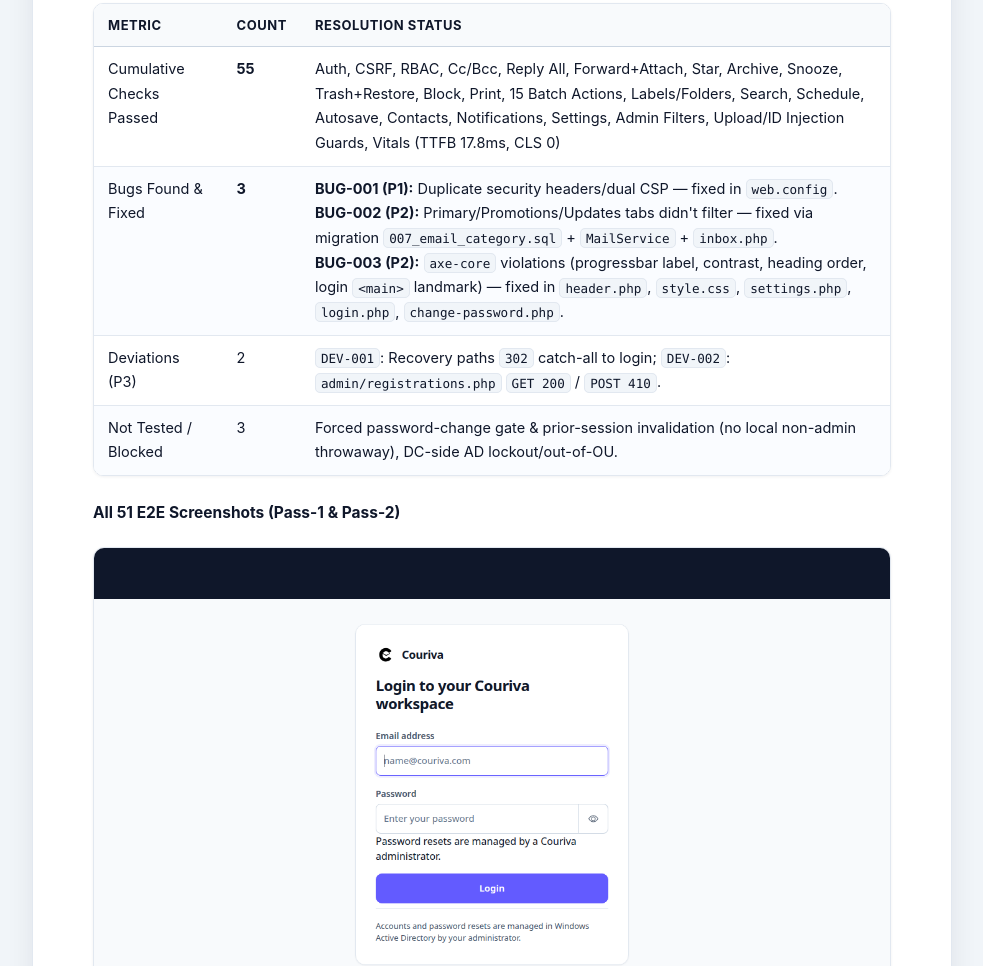
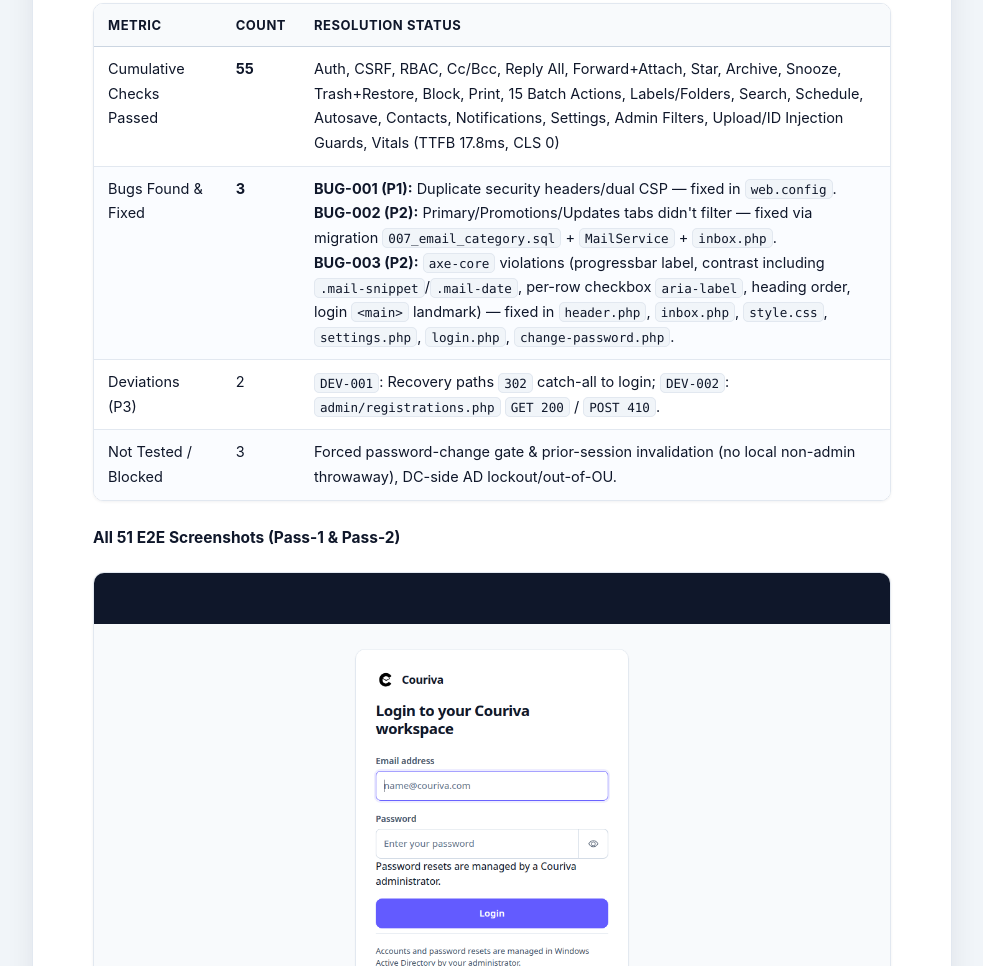
Before and after one commit to hermarDev/Couriva_WebMail_system_GUIDE, a plain HTML site: page testing.html in a window 1280 px wide. Shown: the part 2015-2981 px from the top of the page, without its empty margins (294-1277 px from the left). Drawn offline with Linux system fonts and the light colour scheme.

Commit message:
Update testing.html with fresh E2E handoff a11y fixes

```diff
--- a/testing.html
+++ b/testing.html
@@ -137,7 +137,7 @@
 <thead><tr><th>Metric</th><th>Count</th><th>Resolution Status</th></tr></thead>
 <tbody>
 <tr><td>Cumulative Checks Passed</td><td><strong>55</strong></td><td>Auth, CSRF, RBAC, Cc/Bcc, Reply All, Forward+Attach, Star, Archive, Snooze, Trash+Restore, Block, Print, 15 Batch Actions, Labels/Folders, Search, Schedule, Autosave, Contacts, Notifications, Settings, Admin Filters, Upload/ID Injection Guards, Vitals (TTFB 17.8ms, CLS 0)</td></tr>
-<tr><td>Bugs Found &amp; Fixed</td><td><strong>3</strong></td><td><strong>BUG-001 (P1):</strong> Duplicate security headers/dual CSP &mdash; fixed in <code>web.config</code>.<br/><strong>BUG-002 (P2):</strong> Primary/Promotions/Updates tabs didn't filter &mdash; fixed via migration <code>007_email_category.sql</code> + <code>MailService</code> + <code>inbox.php</code>.<br/><strong>BUG-003 (P2):</strong> <code>axe-core</code> violations (progressbar label, contrast, heading order, login <code>&lt;main&gt;</code> landmark) &mdash; fixed in <code>header.php</code>, <code>style.css</code>, <code>settings.php</code>, <code>login.php</code>, <code>change-password.php</code>.</td></tr>
+<tr><td>Bugs Found &amp; Fixed</td><td><strong>3</strong></td><td><strong>BUG-001 (P1):</strong> Duplicate security headers/dual CSP &mdash; fixed in <code>web.config</code>.<br/><strong>BUG-002 (P2):</strong> Primary/Promotions/Updates tabs didn't filter &mdash; fixed via migration <code>007_email_category.sql</code> + <code>MailService</code> + <code>inbox.php</code>.<br/><strong>BUG-003 (P2):</strong> <code>axe-core</code> violations (progressbar label, contrast including <code>.mail-snippet</code>/<code>.mail-date</code>, per-row checkbox <code>aria-label</code>, heading order, login <code>&lt;main&gt;</code> landmark) &mdash; fixed in <code>header.php</code>, <code>inbox.php</code>, <code>style.css</code>, <code>settings.php</code>, <code>login.php</code>, <code>change-password.php</code>.</td></tr>
 <tr><td>Deviations (P3)</td><td>2</td><td><code>DEV-001</code>: Recovery paths <code>302</code> catch-all to login; <code>DEV-002</code>: <code>admin/registrations.php</code> <code>GET 200</code> / <code>POST 410</code>.</td></tr>
 <tr><td>Not Tested / Blocked</td><td>3</td><td>Forced password-change gate &amp; prior-session invalidation (no local non-admin throwaway), DC-side AD lockout/out-of-OU.</td></tr>
 </tbody>
```
